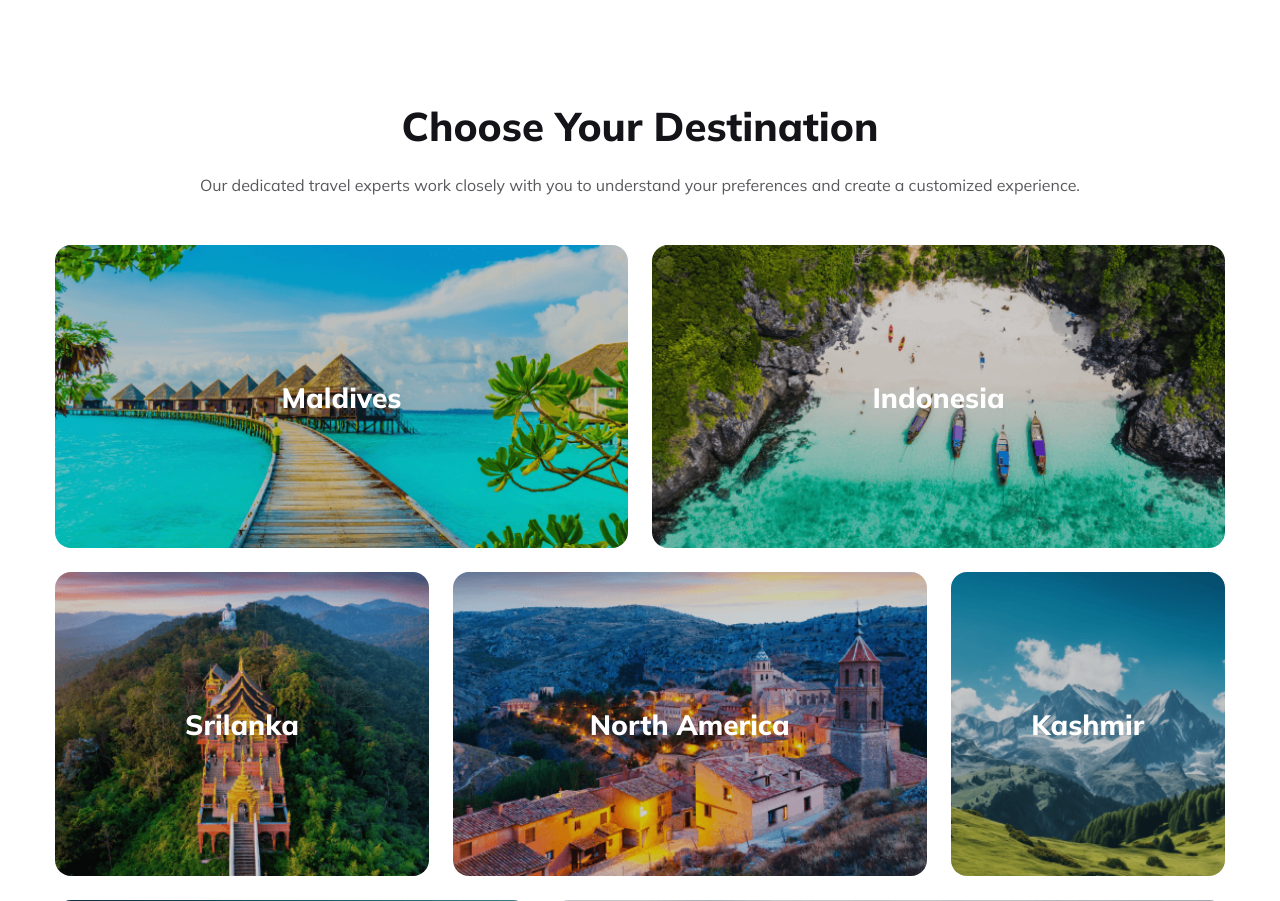
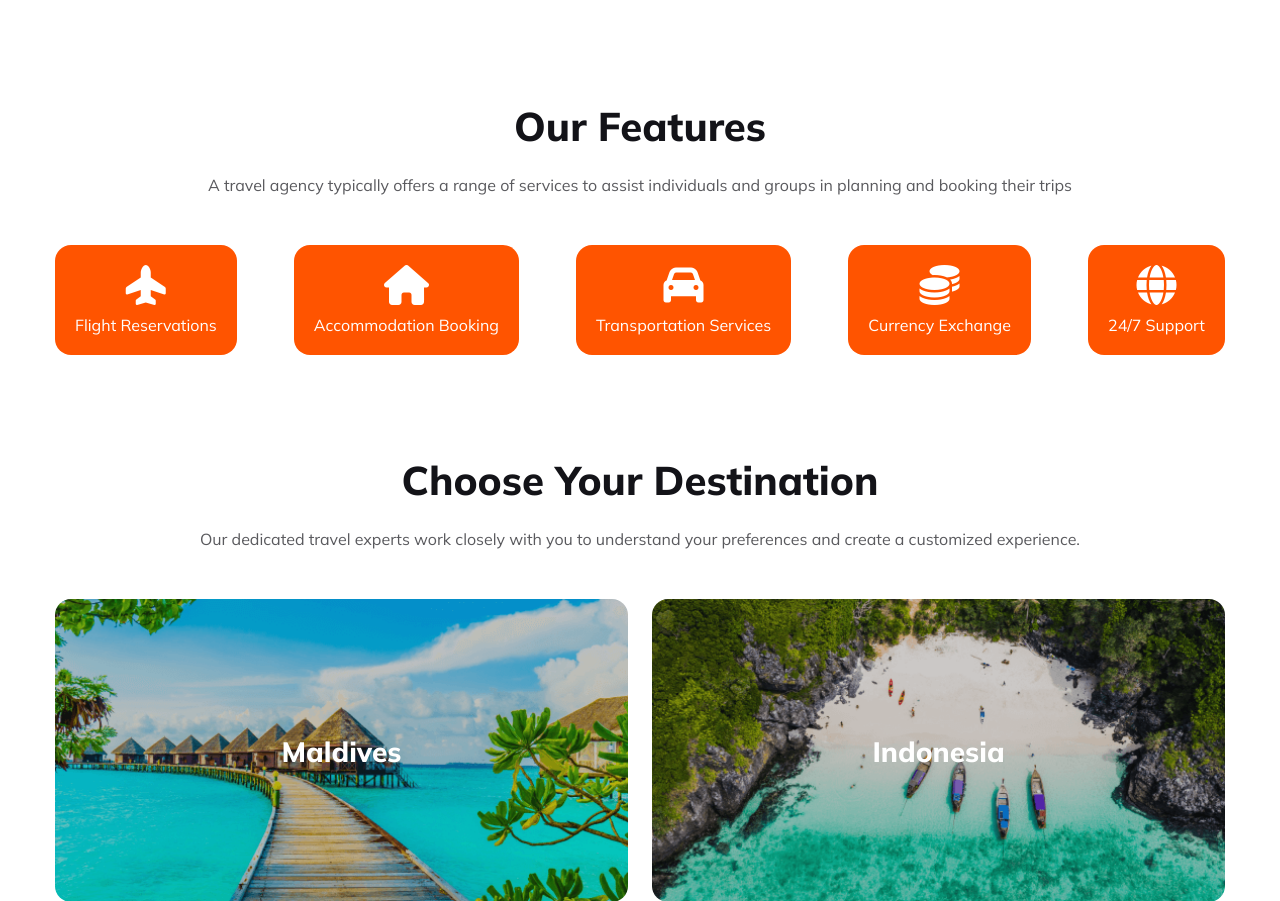
Before and after one commit to Haruntahid/vix_travel, a plain HTML site: page index.html in a window 1280 px wide. Shown: the part 1256-2157 px from the top of the page. Drawn offline with Linux system fonts and the light colour scheme.

Commit message:
added features section

```diff
--- a/index.html
+++ b/index.html
@@ -90,6 +90,41 @@
             </div>
             <div class="popular_tour_right">
               <img src="./Images/mountain.png" alt="" />
+            </div>
+          </div>
+        </div>
+      </section>
+      <!-- features section -->
+      <section class="features">
+        <div class="container">
+          <div class="features_txt">
+            <h2 class="section_title">Our Features</h2>
+            <p class="section_para">
+              A travel agency typically offers a range of services to assist
+              individuals and groups in planning and booking their trips
+            </p>
+          </div>
+          <div class="features_holder">
+            <div class="features_box">
+              <i class="fa-solid fa-plane-up"></i>
+              <p>Flight Reservations</p>
+            </div>
+            <div class="features_box">
+              <i class="fa-solid fa-house"></i>
+              <p>Accommodation Booking</p>
+            </div>
+
+            <div class="features_box">
+              <i class="fa-solid fa-car"></i>
+              <p>Transportation Services</p>
+            </div>
+            <div class="features_box">
+              <i class="fa-solid fa-coins"></i>
+              <p>Currency Exchange</p>
+            </div>
+            <div class="features_box">
+              <i class="fa-solid fa-globe"></i>
+              <p>24/7 Support</p>
             </div>
           </div>
         </div>
--- a/styles/style.css
+++ b/styles/style.css
@@ -163,6 +163,33 @@ nav ul li a {
 }
 .read_btn {
   margin-top: 32px;
+}
+/* features */
+.features {
+  margin-top: 100px;
+}
+.features_txt {
+  text-align: center;
+}
+.features_holder {
+  display: flex;
+  justify-content: space-between;
+  align-items: center;
+}
+.features_box {
+  padding: 20px;
+  background-color: var(--btn_color);
+  border-radius: 16px;
+  color: #fff;
+}
+.features_box p {
+  font-size: 1.6rem;
+  margin-top: 10px;
+}
+.features_box i {
+  display: flex;
+  justify-content: center;
+  font-size: 40px;
 }
 /* Destination section */
 .destination {
@@ -433,3 +460,5 @@ hr {
   color: var(--title_color);
   font-size: 1.6rem;
 }
+
+/* responsive */
```
